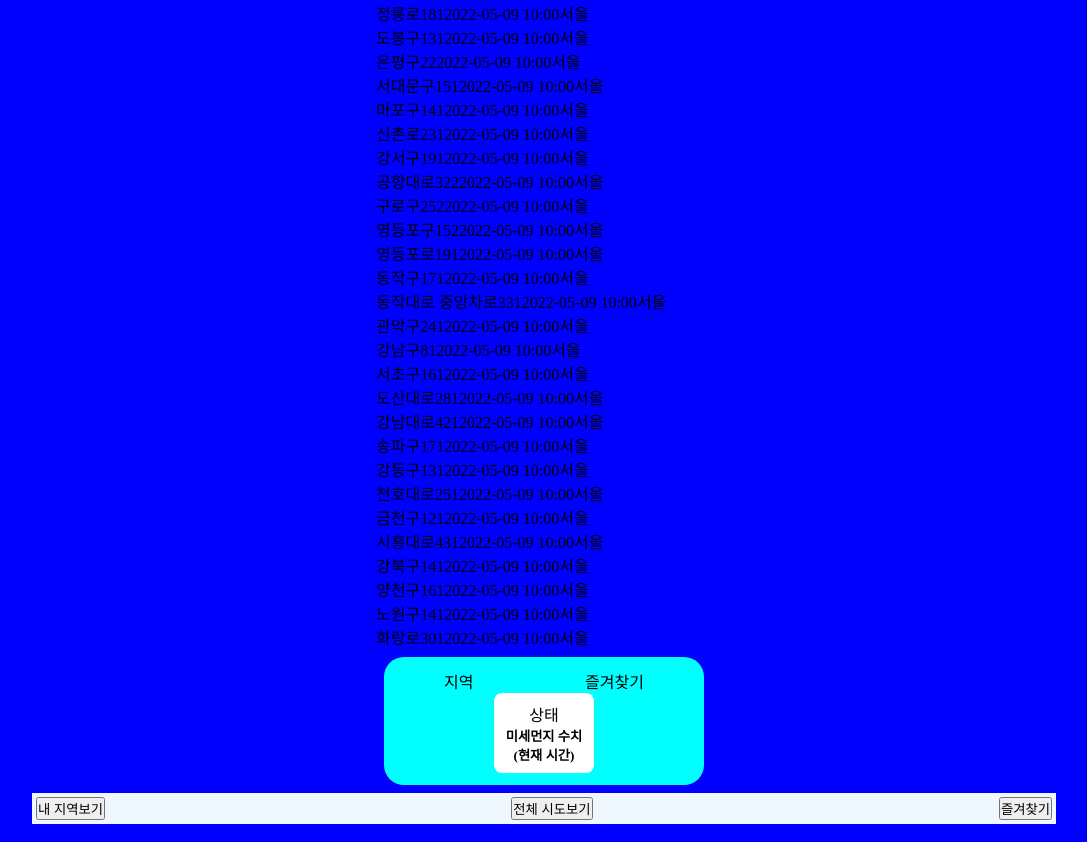
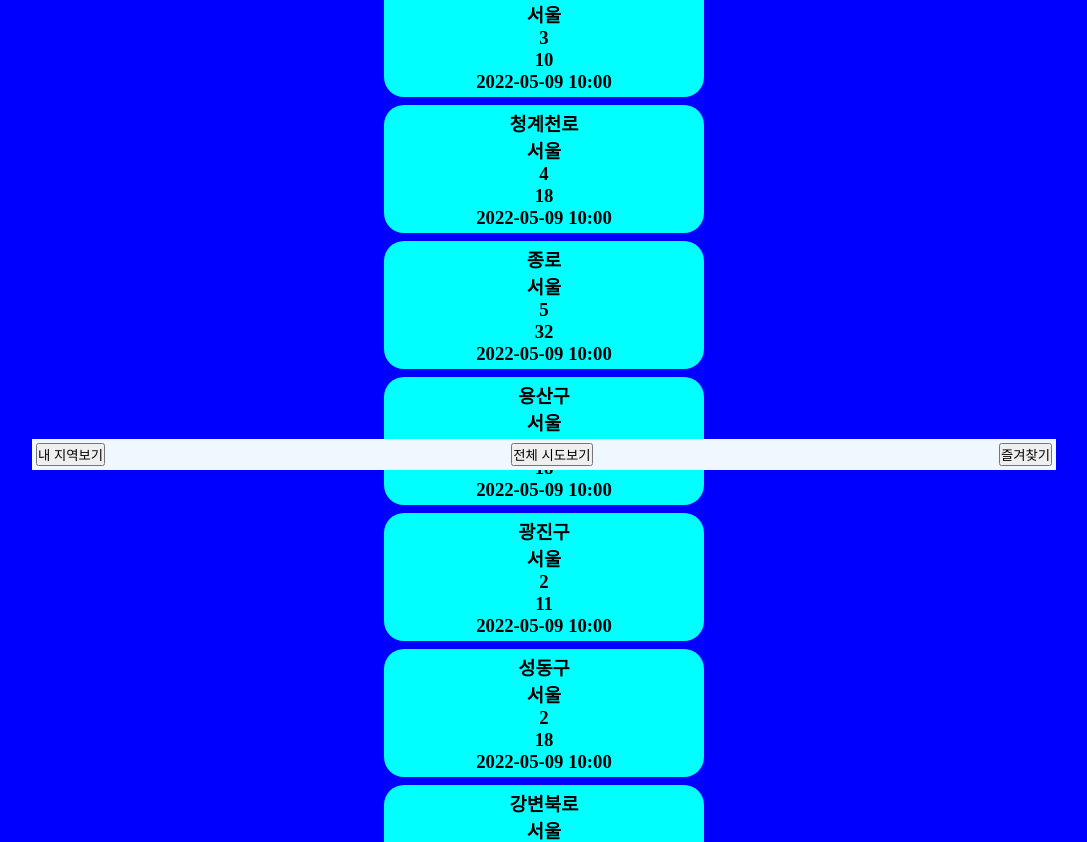
Before and after one commit to minju0809/react-AirPollutionProject, a React (Create React App) app: page / in a window 1280 px wide. Shown: the part 330-1172 px from the top of the page, without its empty margins (96-1183 px from the left). Built offline with nearby package versions, Linux system fonts and the light colour scheme.

Commit message:
정보 Card 안으로 넣기 성공

```diff
--- a/src/App.jsx
+++ b/src/App.jsx
@@ -1,9 +1,8 @@
 import SelectBox from "./components/SelectBox";
-import Card from "./components/Card";
+import Content from "./components/Content";
 import Footer from "./components/Footer";
 import React, { Component } from "react";
 import { BrowserRouter, Routes, Route, Link, Switch } from "react-router-dom";
-import data2 from "./data2";
 
 const OPTIONS = [
   { value: "seoul", name: "서울" },
@@ -17,29 +16,14 @@ const OPTIONS = [
 ];
 
 export default function App() {
-  console.log(data2);
-  //data2.stationName 등을 하면 undefined가 뜸
 
-  const newData =
-    data2.map((item, index) => {
-      return (
-        <li key={index}>
-          {item.stationName}
-          {item.pm10Value}
-          {item.pm10Grade}
-          {item.dataTime}
-          {item.sidoName}
-        </li>
-      );
-    });
   return (
     <BrowserRouter>
       <div className="App">
         {/* 오류는 없으나 defaultValue가 적용되지 않음 */}
         <SelectBox options={OPTIONS} defaultValue="인천"></SelectBox>
         {/* newData 값이 나오지 않음 */}
-        <ul>{newData}</ul>
-        <Card />
+        <Content />
         {/* 카드에서 보여줄 형식 참고 자료 */}
         {/* {members.member.map((member, i) => (
           <Card
--- a/src/components/Card.jsx
+++ b/src/components/Card.jsx
@@ -1,19 +1,9 @@
-const Card = () => {
+const Card = ({className, children}) => {
+  return (
+    <article className={`card ${className}`}>
+      {children}
+    </article>
+  )
+}
 
-  return (
-    <div className="card-container">
-      <div className="card-top">
-        <div className="sidoName">지역</div>
-        <div>즐겨찾기</div>
-      </div>
-      <div className="card-middle">
-        {/* switch문 사용해볼 예정 */}
-        <div>상태</div>
-        <h5>미세먼지 수치</h5>
-        <h5>(현재 시간)</h5>
-      </div>
-    </div>
-  );
-};
-
-export default Card;
+export default Card
--- /dev/null
+++ b/src/components/Content.jsx
@@ -0,0 +1,25 @@
+import data2 from "../data2";
+import Card from "./Card";
+
+const Content = () => {
+
+  return (
+    <section className="content">
+      <div>
+        {data2.map(({ stationName, sidoName, pm10Grade, dataTime, pm10Value }) => {
+          return (
+            <Card key={stationName} className="content-card">
+              <h3>{stationName}</h3>
+              <h3>{sidoName}</h3>
+              <h3>{pm10Grade}</h3>
+              <h3>{pm10Value}</h3>
+              <h3>{dataTime}</h3>
+            </Card>
+          );
+        })}
+      </div>
+    </section>
+  );
+};
+
+export default Content;
--- a/src/index.css
+++ b/src/index.css
@@ -25,7 +25,7 @@ body {
   background-color: blueviolet;
 }
 
-.card-container {
+.content-card {
   margin: 8px;
   background-color: aqua;
   width: 20rem;
@@ -37,13 +37,13 @@ body {
   border-radius: 20px;
 }
 
-.card-top {
+.content-top {
   width: 200px;
   display: flex;
   justify-content: space-between;
 }
 
-.card-middle {
+.content-middle {
   background-color: white;
   width: 100px;
   height: 80px;
@@ -56,7 +56,7 @@ body {
 
 .footer-container {
   position: absolute;
-  /* bottom: 0; */
+  bottom: 0;
   left: 0;
   right: 0;
   margin: auto 8rem;
```
